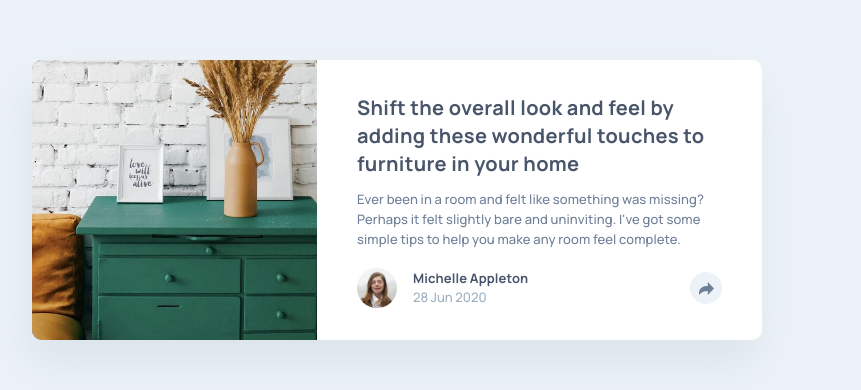
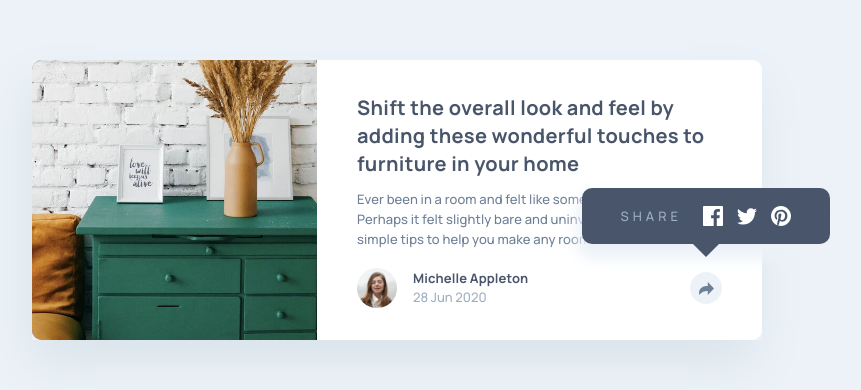
Before and after one commit to bekzodxudaybergenow/article-preview-component-master, a plain HTML site: page index.html in a window 1280 px wide. Shown: the part 200-590 px from the top of the page, without its empty margins (243-1104 px from the left). Drawn offline with Linux system fonts and the light colour scheme.

Commit message:
add card share-list

```diff
--- a/index.html
+++ b/index.html
@@ -31,11 +31,11 @@
               </div>
             </div>
             <button class="share-btn"><img src="./images/icon-share.svg" alt="Share-button"></button>
-            <ul class="share-list hidden">
+            <ul class="share-list">
               <li class="share-list-item share-list-item-text">Share</li>
-              <li class="share-list-item"><a class="share-list-link" href="/"><img src="" alt="Facebook"></a></li>
-              <li class="share-list-item"><a class="share-list-link" href="/"><img src="" alt="Twitter"></a></li>
-              <li class="share-list-item"><a class="share-list-link" href="/"><img src="" alt="Pinterest"></a></li>
+              <li class="share-list-item"><a class="share-list-link" href="/"><img src="./images/icon-facebook.svg" alt="Facebook"></a></li>
+              <li class="share-list-item"><a class="share-list-link" href="/"><img src="./images/icon-twitter.svg" alt="Twitter"></a></li>
+              <li class="share-list-item"><a class="share-list-link" href="/"><img src="./images/icon-pinterest.svg" alt="Pinterest"></a></li>
             </ul>
 
           </div>
--- a/scss/_card.scss
+++ b/scss/_card.scss
@@ -2,13 +2,13 @@
     display: flex;
     max-width: 730px;
     height: 280px;
-    border-radius: 10px;
-    overflow: hidden;
     box-shadow: -5px 24px 45px  rgb(219, 228, 235);
 }
 .card-image {
     width: 285px;
     background-color: var(--SLATE-GRAY);
+    border-radius: 10px 0 0 10px;
+    overflow: hidden;
 
     & img {
         object-fit: cover;
@@ -19,6 +19,8 @@
     max-width: 445px;
     background-color: var(--WHITE);
     padding: 34px 40px 32px 40px;
+    position: relative;
+    border-radius: 0 10px 10px 0;
 }
 .card-content-title {
     font-weight: 700;
@@ -69,10 +71,45 @@
     cursor: pointer;
 }
 .share-list {
+    display: flex;
+    align-items: center;
+    position: absolute;
+    bottom: 96px;
+    right: -68px;
+    list-style: none;
+    background-color: var(--INDEPENDENCE);
+    padding: 18px 39px;
+    border-radius: 10px;
+    box-shadow: 0 10px 15px 5px var(--ANTI-FLASH-WHITE);
+
+    &::after {
+        content: '';
+        position: absolute;
+        bottom: -13px;
+        left: 50%;
+        border-top: 15px solid var(--INDEPENDENCE);
+        border-left: 15px solid transparent;
+        border-right: 15px solid transparent;
+        transform: translateX(-50%);
+    }
 }
 .share-list-item {
+    &:not(:last-child):not(:first-child) {
+        margin-right: 14px;
+    }
 }
 .share-list-item-text {
+    color: var(--CRAYOLAS-CADET-BLUE);
+    text-transform: uppercase;
+    margin-right: 21px;
+    letter-spacing: 4px;
+    line-height: 16px;
 }
 .share-list-link {
+    width: 20px;
+    height: 20px;
+
+    & img {
+        display: block;
+    }
 }
```
Also changed, not shown: css/style.css, 1 other file.
